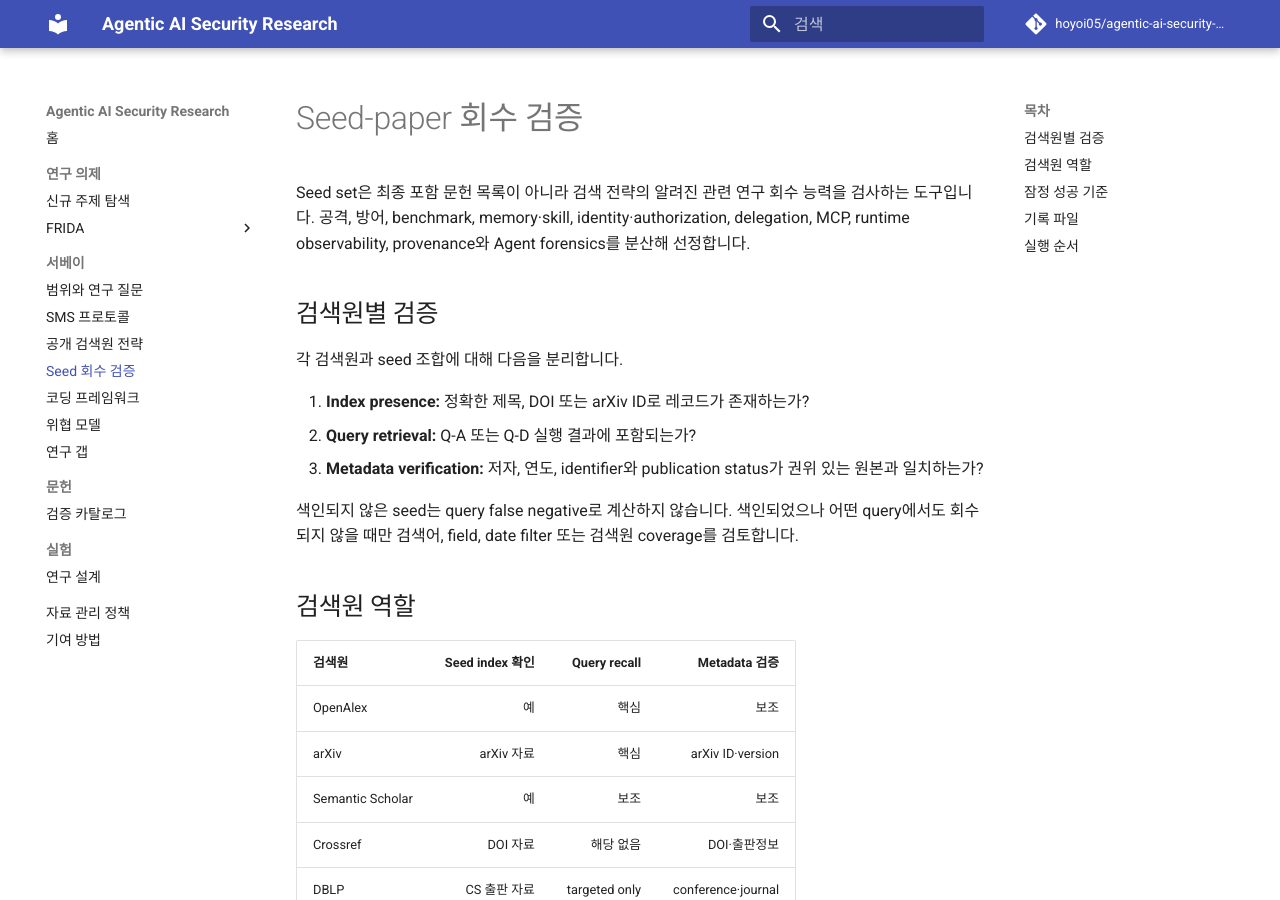
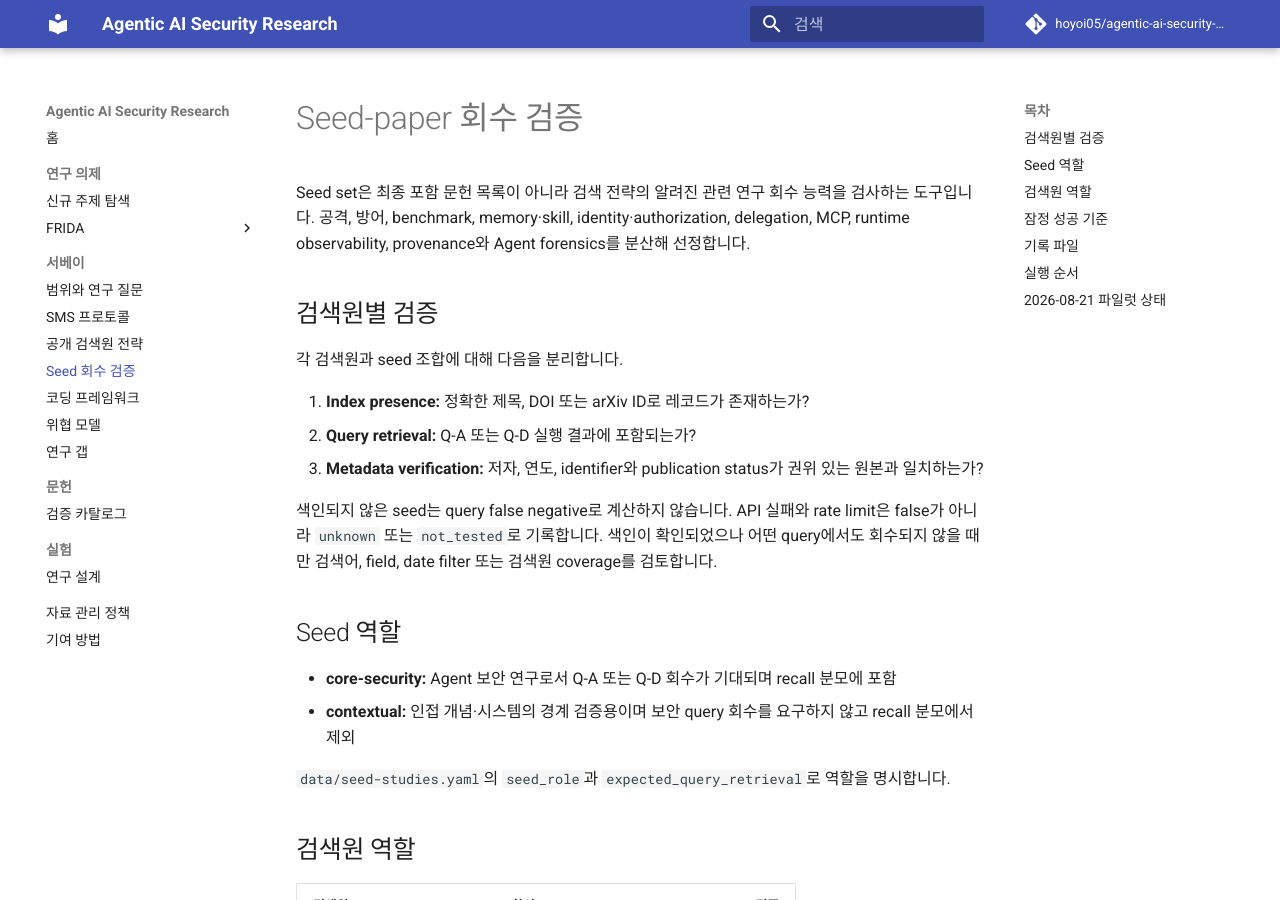
Before and after one commit to hoyoi05/agentic-ai-security-research, an MkDocs documentation site: the page built from docs/survey/seed-validation.md, in a window 1280 px wide and 900 px high. Built offline with MkDocs 1.6.1 and Material for MkDocs 9.7.7, drawn with Linux system fonts in a browser that asks for light colours; comment, search, counter and statistics services are not loaded; some of the changed text lies outside the part shown.

Commit message:
docs: record seed recall validation outcome

```diff
--- a/docs/survey/seed-validation.md
+++ b/docs/survey/seed-validation.md
@@ -10,7 +10,14 @@
 2. **Query retrieval:** Q-A 또는 Q-D 실행 결과에 포함되는가?
 3. **Metadata verification:** 저자, 연도, identifier와 publication status가 권위 있는 원본과 일치하는가?
 
-색인되지 않은 seed는 query false negative로 계산하지 않습니다. 색인되었으나 어떤 query에서도 회수되지 않을 때만 검색어, field, date filter 또는 검색원 coverage를 검토합니다.
+색인되지 않은 seed는 query false negative로 계산하지 않습니다. API 실패와 rate limit은 false가 아니라 `unknown` 또는 `not_tested`로 기록합니다. 색인이 확인되었으나 어떤 query에서도 회수되지 않을 때만 검색어, field, date filter 또는 검색원 coverage를 검토합니다.
+
+## Seed 역할
+
+- **core-security:** Agent 보안 연구로서 Q-A 또는 Q-D 회수가 기대되며 recall 분모에 포함
+- **contextual:** 인접 개념·시스템의 경계 검증용이며 보안 query 회수를 요구하지 않고 recall 분모에서 제외
+
+`data/seed-studies.yaml`의 `seed_role`과 `expected_query_retrieval`로 역할을 명시합니다.
 
 ## 검색원 역할
 
@@ -52,4 +59,11 @@
 7. 변경 전후 seed recall과 pilot noise 비교
 8. v1.1 query를 고정하거나 protocol deviation 기록
 
-현재 상태는 pending입니다. 구독 데이터베이스 계정은 실행 조건이 아닙니다.
+## 2026-08-21 파일럿 상태
+
+- arXiv v1.1: 전체 seed 14/18 회수
+- arXiv v1.2: 전체 seed 16/18, core-security seed 16/16 회수(100%)
+- 미회수 2편은 contextual seed로서 core-security recall 분모에서 제외
+- OpenAlex: 30건의 HTTP 429로 완료되지 않아 recall을 산출하지 않음
+
+따라서 arXiv는 잠정 90% 기준을 통과했으며, OpenAlex는 rate-aware 재실행 전까지 미검증 상태입니다. 세부 요청 로그와 결과는 [파일럿 결과](pilot-results.md)에 기록합니다. 구독 데이터베이스 계정은 실행 조건이 아닙니다.
```
